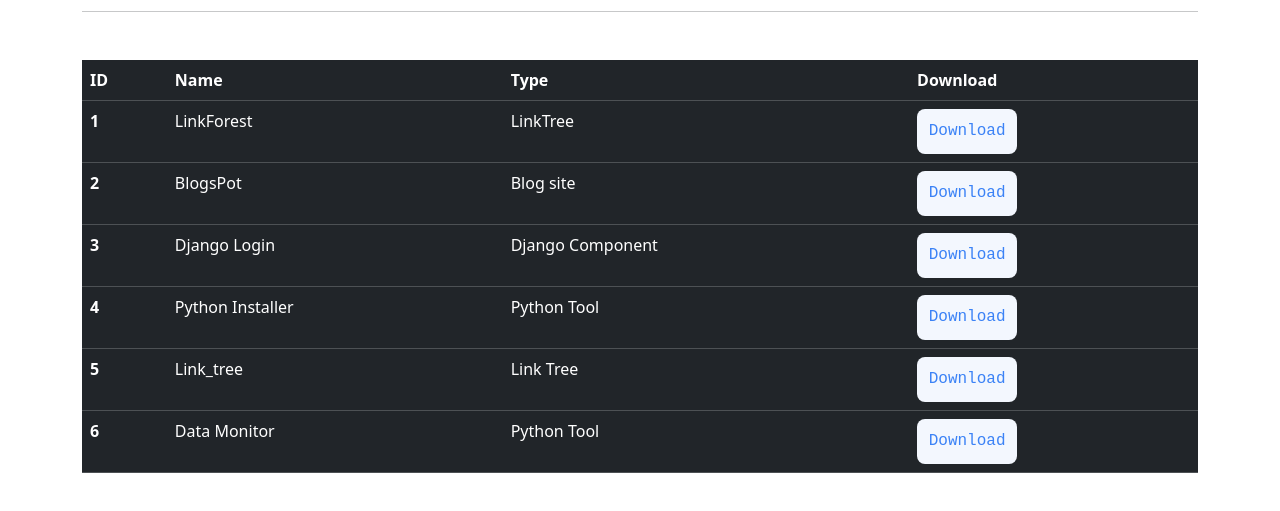
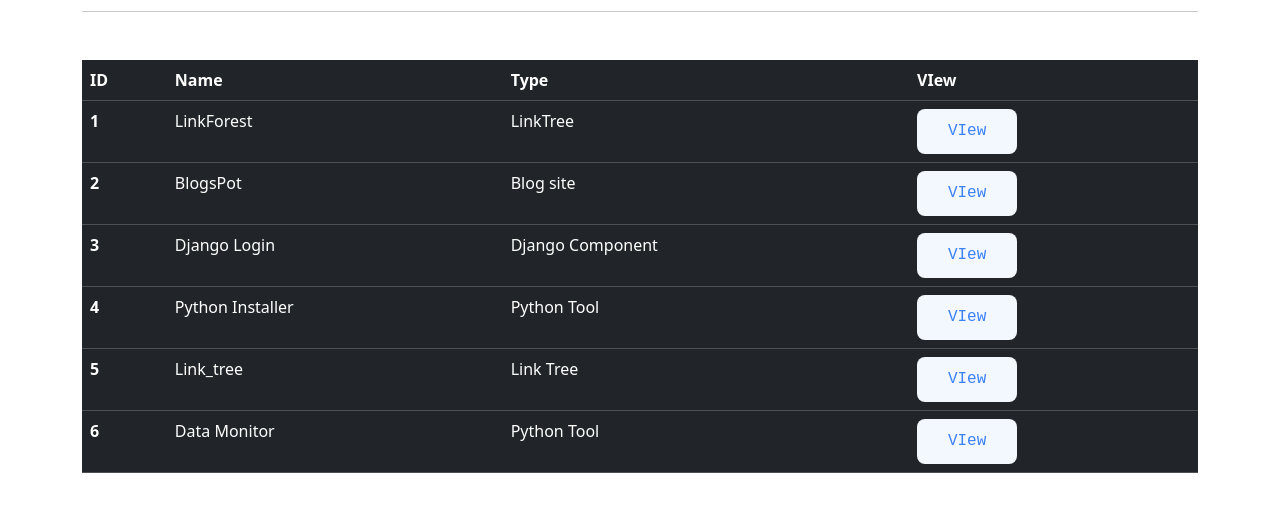
Before and after one commit to AlphaDarkmoon/docs.github.io, a plain HTML site: page index.html in a window 1280 px wide. Shown: the part 135-646 px from the top of the page. Drawn offline with nearby package versions, Linux system fonts and the light colour scheme.

Commit message:
Added README.md

```diff
--- a/index.html
+++ b/index.html
@@ -33,7 +33,7 @@
             <th scope="col">ID</th>
             <th scope="col">Name</th>
             <th scope="col">Type</th>
-            <th scope="col">Download</th>
+            <th scope="col">VIew</th>
           </tr>
         </thead>
         <tbody>
@@ -41,38 +41,38 @@
             <th scope="row">1</th>
             <td>LinkForest</td>
             <td>LinkTree</td>
-            <td><a href="Docs/LinkForest/index.html"><button type="button">Download</button></a>
+            <td><a href="Docs/LinkForest/index.html"><button type="button">VIew</button></a>
             </td>
           </tr>
           <tr>
             <th scope="row">2</th>
             <td>BlogsPot</td>
             <td>Blog site</td>
-            <td><a href="https://github.com/AlphaDarkmoon/blogspot"><button type="button">Download</button></a>
+            <td><a href="https://github.com/AlphaDarkmoon/blogspot"><button type="button">VIew</button></a>
           </tr>
           <tr>
             <th scope="row">3</th>
             <td>Django Login</td>
             <td>Django Component</td>
-            <td><a href="https://github.com/AlphaDarkmoon/django-restAPI-company"><button type="button">Download</button></a>
+            <td><a href="https://github.com/AlphaDarkmoon/django-restAPI-company"><button type="button">VIew</button></a>
           </tr>
           <tr>
             <th scope="row">4</th>
             <td>Python Installer</td>
             <td>Python Tool</td>
-            <td><a href="https://github.com/AlphaDarkmoon/Python_Installer"><button type="button">Download</button></a>
+            <td><a href="https://github.com/AlphaDarkmoon/Python_Installer"><button type="button">VIew</button></a>
           </tr>
           <tr>
             <th scope="row">5</th>
             <td>Link_tree</td>
             <td>Link Tree</td>
-            <td><a href="https://github.com/AlphaDarkmoon/link_tree"><button type="button">Download</button></a>
+            <td><a href="https://github.com/AlphaDarkmoon/link_tree"><button type="button">VIew</button></a>
           </tr>
           <tr>
             <th scope="row">6</th>
             <td>Data Monitor</td>
             <td>Python Tool</td>
-            <td><a href="https://github.com/AlphaDarkmoon/Python_data_checker"><button type="button">Download</button></a>
+            <td><a href="https://github.com/AlphaDarkmoon/Python_data_checker"><button type="button">VIew</button></a>
           </tr>
         </tbody>
       </table>
```
Also changed, not shown: 1 other file.
